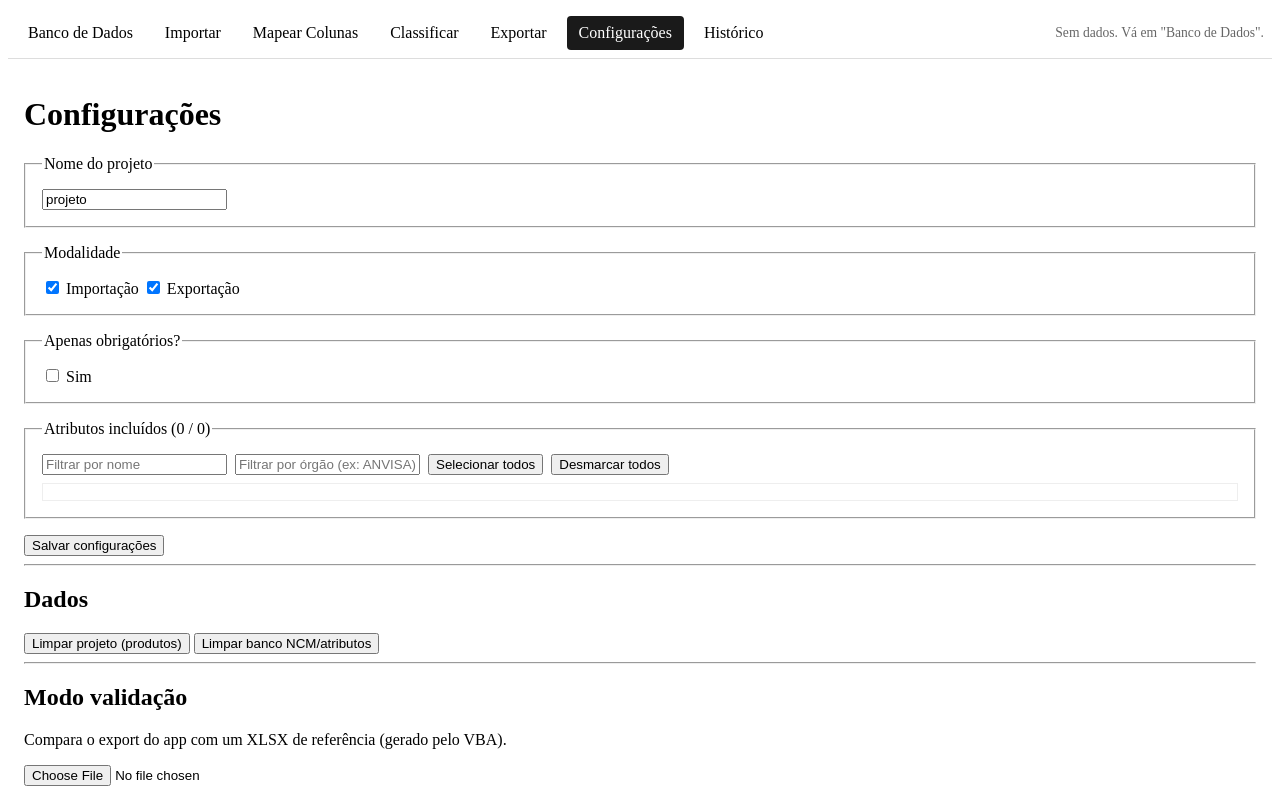
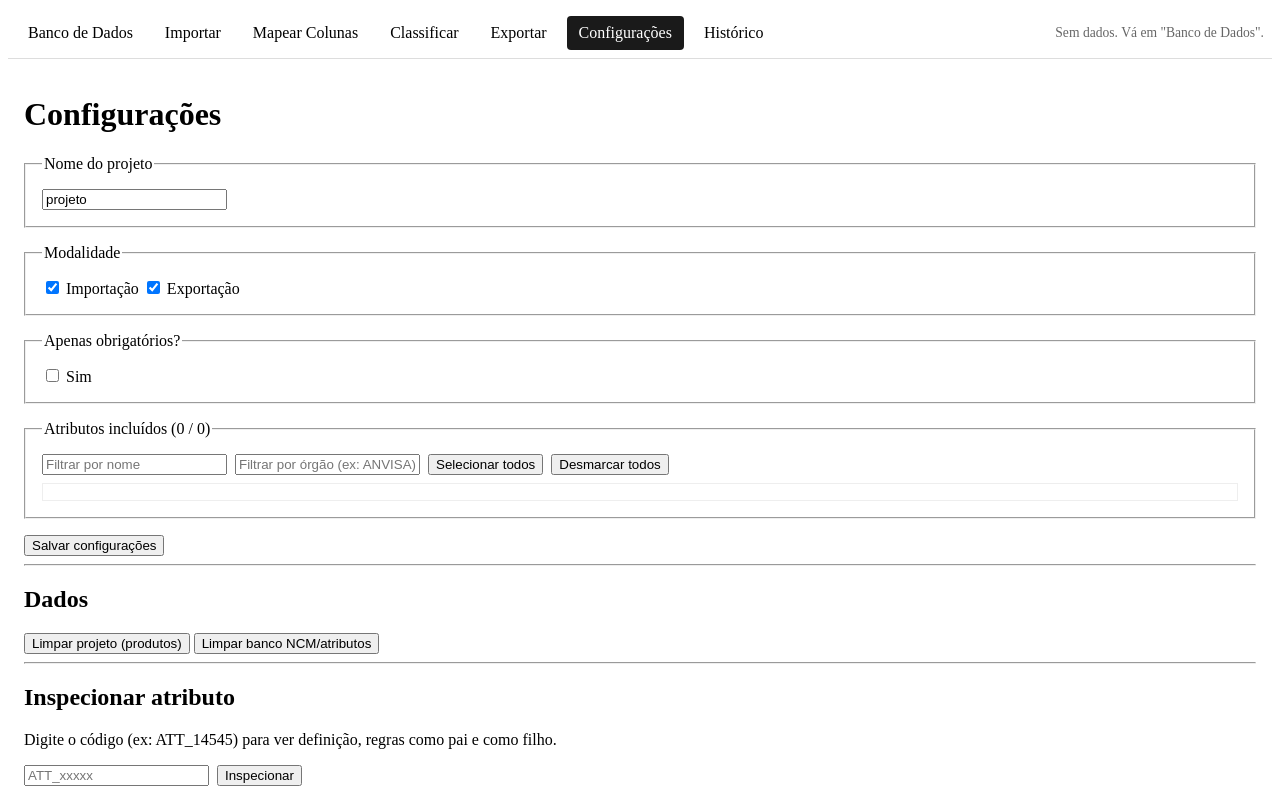
Before and after one commit to cacaestefano/ncm-classifier, a SvelteKit app: page /settings in a window 1280 px wide. Shown: the top 797 px of the page. Built offline with nearby package versions, Linux system fonts and the light colour scheme.

Commit message:
feat: add attribute inspector to settings for debugging conditional rules

```diff
--- a/src/routes/settings/+page.svelte
+++ b/src/routes/settings/+page.svelte
@@ -10,6 +10,8 @@
   let filterText = $state('');
   let bodyFilter = $state('');
   let validationOutput = $state('');
+  let inspectCode = $state('');
+  let inspectOutput = $state('');
 
   onMount(async () => {
     await settings.load();
@@ -68,6 +70,28 @@
       alert('Erro: ' + (e?.message ?? e));
     }
   }
+  async function inspectAttr() {
+    const code = inspectCode.trim();
+    if (!code) { inspectOutput = ''; return; }
+    try {
+      const def = await db.select<any>(`SELECT codigo, nome_apresentacao, forma_preenchimento, atributo_condicionante FROM attribute_def WHERE codigo = ?`, [code]);
+      const asParent = await db.select<any>(`SELECT parent_attr_code, parent_operator, parent_value, child_attr_code, child_nome_apresentacao, condition_desc FROM conditional WHERE parent_attr_code = ? ORDER BY child_attr_code, parent_value`, [code]);
+      const asChild = await db.select<any>(`SELECT parent_attr_code, parent_operator, parent_value, child_attr_code, child_nome_apresentacao FROM conditional WHERE child_attr_code = ? ORDER BY parent_attr_code, parent_value`, [code]);
+      let out = '— ATTRIBUTE DEF —\n' + JSON.stringify(def[0] ?? null, null, 2) + '\n\n';
+      out += `— AS PARENT (${asParent.length} rules) — what filling ${code} triggers:\n`;
+      for (const r of asParent) {
+        out += `  ${r.parent_operator} '${r.parent_value}' → ${r.child_attr_code} (${r.child_nome_apresentacao})\n      desc: ${r.condition_desc}\n`;
+      }
+      out += `\n— AS CHILD (${asChild.length} rules) — what triggers ${code}:\n`;
+      for (const r of asChild) {
+        out += `  ${r.parent_attr_code} ${r.parent_operator} '${r.parent_value}' → ${code} (${r.child_nome_apresentacao})\n`;
+      }
+      inspectOutput = out;
+    } catch (e: any) {
+      inspectOutput = 'Erro: ' + (e?.message ?? e);
+    }
+  }
+
   async function handleValidation(ev: Event) {
     const f = (ev.target as HTMLInputElement).files?.[0];
     if (!f) return;
@@ -157,6 +181,15 @@
 <button onclick={clearDb}>Limpar banco NCM/atributos</button>
 
 <hr />
+<h2>Inspecionar atributo</h2>
+<p>Digite o código (ex: ATT_14545) para ver definição, regras como pai e como filho.</p>
+<div style="display: flex; gap: 0.5rem;">
+  <input bind:value={inspectCode} placeholder="ATT_xxxxx" />
+  <button onclick={inspectAttr}>Inspecionar</button>
+</div>
+<pre id="inspect-output">{inspectOutput}</pre>
+
+<hr />
 <h2>Modo validação</h2>
 <p>Compara o export do app com um XLSX de referência (gerado pelo VBA).</p>
 <input type="file" accept=".xlsx" onchange={handleValidation} />
```
